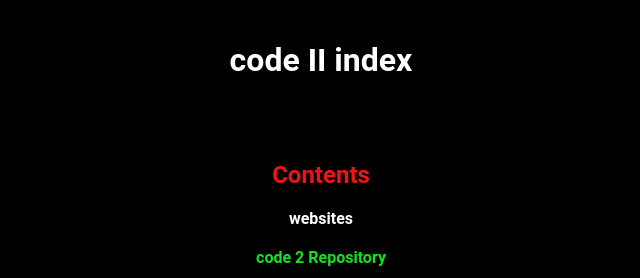
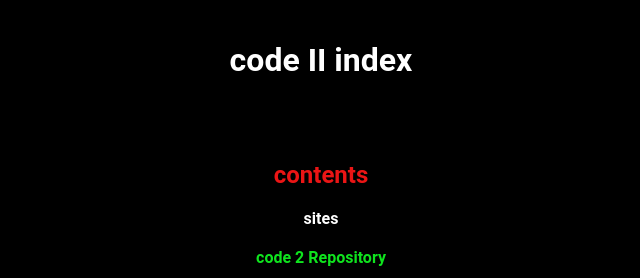
Before and after one commit to rbnsky/code2, a website: page index.html in a window 1280 px wide. Shown: the top 278 px of the page, 319-959 px from the left. Drawn offline with Linux system fonts and the light colour scheme.

Commit message:
css update

```diff
--- a/index.css
+++ b/index.css
@@ -49,6 +49,7 @@ nav ul li a {
 
 nav ul li a:hover {
     text-decoration: underline;
+
 }
 
 /* Footer Styles */
--- a/index.html
+++ b/index.html
@@ -16,8 +16,8 @@
     </header>
 
     <nav>
-        <h2>Contents</h2>
-    <p>websites</p>
+        <h2>contents</h2>
+    <p>sites</p>
     <ul>
         <li><a href="https://github.com/rbnsky/Code2/tree/main">code 2 Repository</a></li>
     </ul>
```
